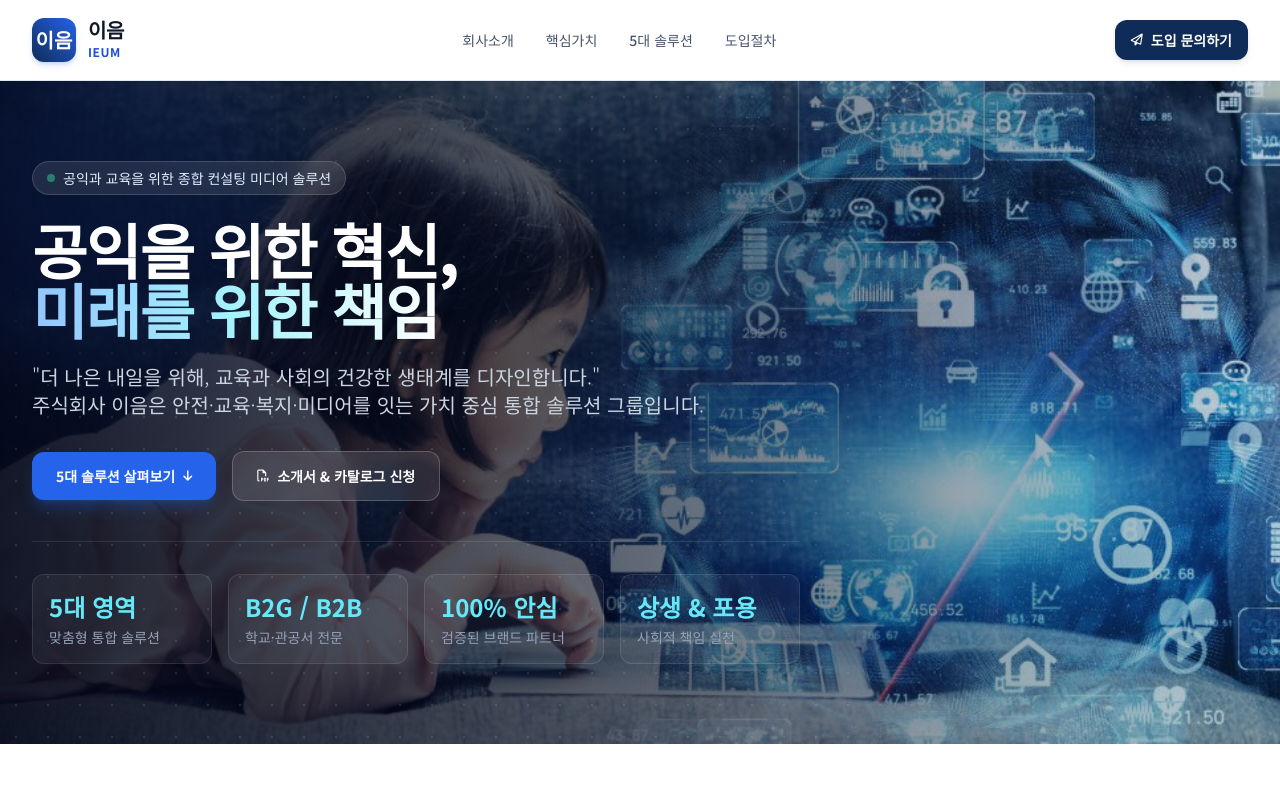
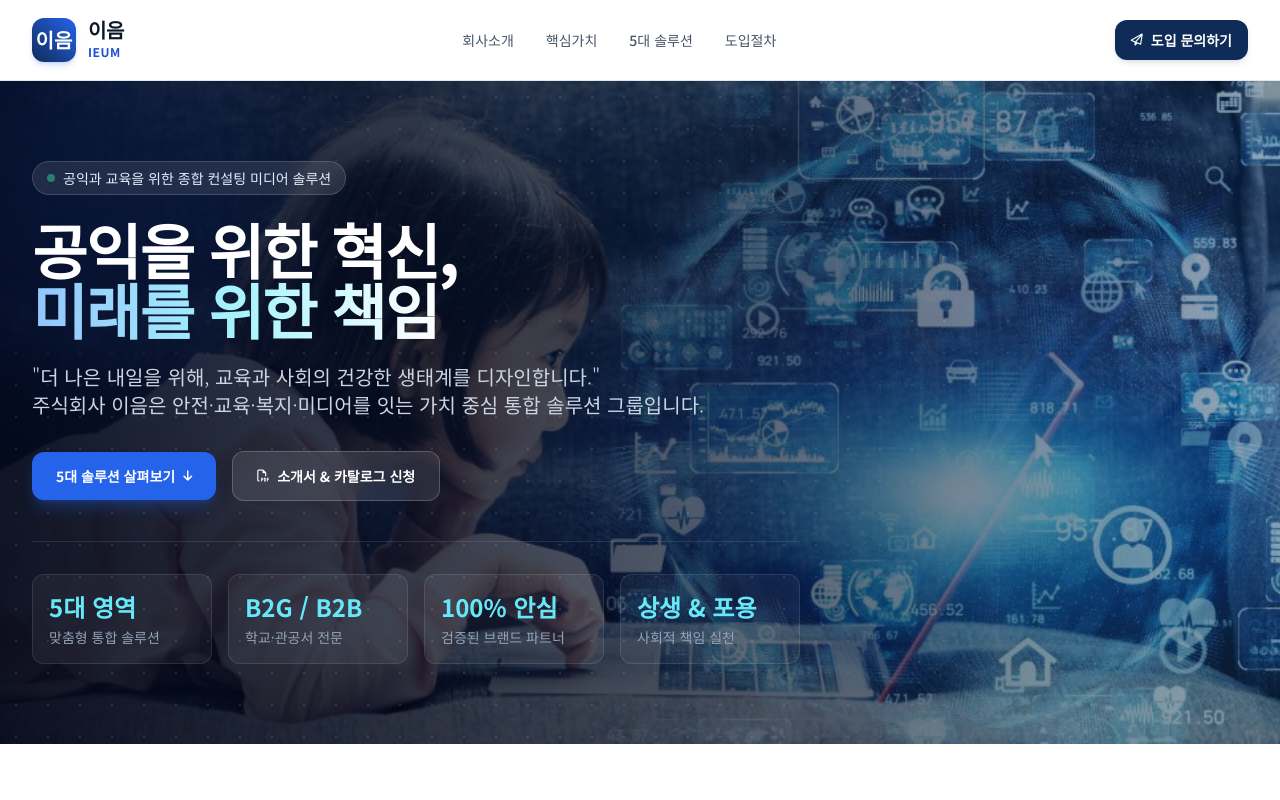
Before and after one commit to herei1271-bit/ieum-cnc-homepage, a website: page index.html in a window 1280 px wide. Shown: the top 800 px of the page. Drawn offline with nearby package versions, Linux system fonts and the light colour scheme.

Commit message:
Add files via upload

```diff
--- a/index.html
+++ b/index.html
@@ -102,7 +102,7 @@
     <!-- Hero Banner Section -->
     <section class="text-white py-20 px-4 sm:px-6 lg:px-8 relative overflow-hidden">
         <img src="images/hero.jpg" alt="이음" class="absolute inset-0 w-full h-full object-cover" style="object-position: center;">
-        <div class="absolute inset-0 bg-gradient-to-b from-brand-900 via-brand-900 to-slate-900" style="opacity: 0.2;"></div>
+        <div class="absolute inset-0 bg-gradient-to-b from-brand-900 via-brand-900 to-slate-900" style="opacity: 0.4;"></div>
         <div class="absolute inset-0 bg-gradient-to-r from-slate-950/90 via-slate-950/50 to-transparent"></div>
         <div class="absolute inset-0 opacity-10 pointer-events-none">
             <div class="absolute -top-24 -left-24 w-96 h-96 rounded-full bg-brand-500 blur-3xl"></div>
```
